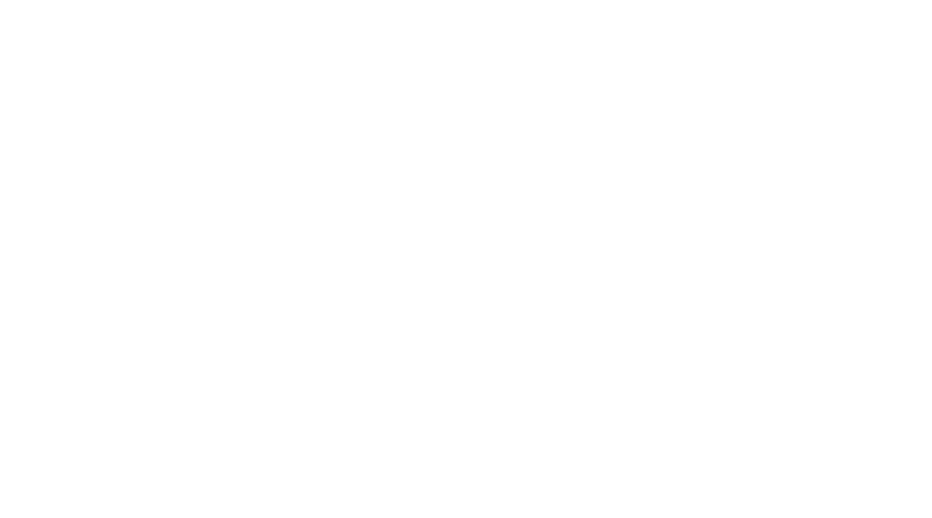
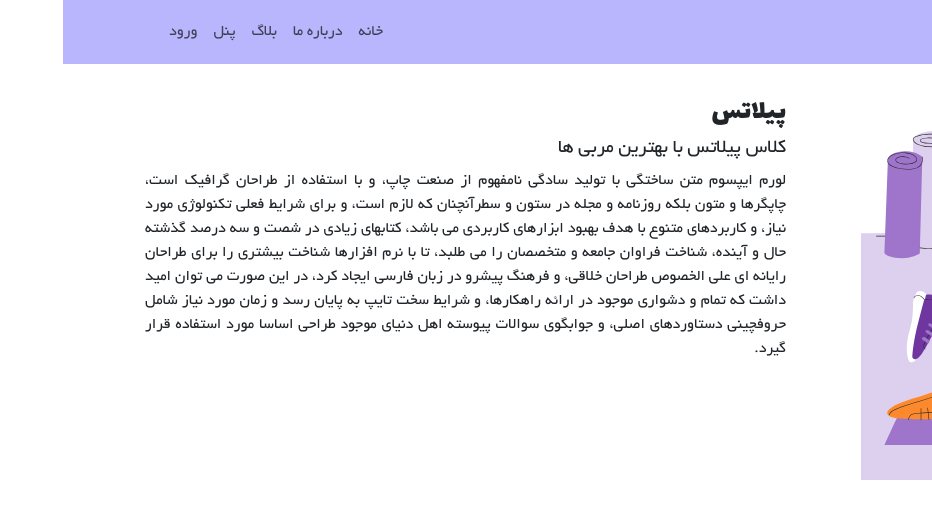
Before and after one commit to sarahdti/SPA_react, a React (Vite) app: page /course/1 in a window 1280 px wide. Before the commit this address had no page. Shown: the top 518 px of the page, without its empty margins (348-1280 px from the left). Built offline with nearby package versions, Linux system fonts and the light colour scheme.

Commit message:
add useParam

```diff
--- a/src/App.jsx
+++ b/src/App.jsx
@@ -17,7 +17,7 @@ function App() {
         <Route path="/" element={<Home/>}/>
         <Route path="/about" element={<About/>}/>
         <Route path="/blog" element={<Blog/>}/>
-        <Route path="/course" element={<Course/>}/>
+        <Route path="/course/:courseId" element={<Course/>}/>
         <Route path="/login" element={<Login/>}/>
         <Route path="/panel" element={<Panel/>}/>
       </Routes>
--- a/src/assets/components/course/CourseItem.css
+++ b/src/assets/components/course/CourseItem.css
@@ -0,0 +1,7 @@
+.buy-btn{
+    color:#fff;
+    text-decoration: none;
+}
+.buy-btn:hover{
+    color:#000
+}
--- a/src/assets/components/course/CourseItem.jsx
+++ b/src/assets/components/course/CourseItem.jsx
@@ -1,7 +1,9 @@
 import Button from 'react-bootstrap/Button';
 import Card from 'react-bootstrap/Card';
+import { Link } from 'react-router-dom';
+import './CourseItem.css'
 
-function CourseItem ({title, text, img}){
+function CourseItem ({id,title, text, img}){
 return(
     <Card style={{ width: '18rem' }}>
       <Card.Img variant="top" src={img}/>
@@ -10,7 +12,9 @@ return(
         <Card.Text>
         {text}
         </Card.Text>
-        <Button variant="primary">خرید</Button>
+        <Button variant="primary">
+          <Link to={`/course/${id}`} className='buy-btn'>خرید دوره</Link>
+        </Button>
       </Card.Body>
     </Card>
 )
--- a/src/assets/pages/course/Course.jsx
+++ b/src/assets/pages/course/Course.jsx
@@ -1,10 +1,27 @@
+import { useParams } from "react-router-dom";
 import MyNavbar from "../../components/navbar/Navbar";
+import { courseData } from "../../../data";
+import { Col, Container, Row } from "react-bootstrap";
 
 function Course(){
+    let courseId = useParams().courseId;
+    let courseInfo = courseData.find(course =>course.id ==courseId)
+    console.log(courseInfo)
     return(
         <>
         <MyNavbar/>
-        <h1>course Page</h1>
+        <Container>
+            <Row className="align-item-center">
+                <Col md={5}>
+                <img style={{height:'400px'}} src={courseInfo.img} />
+                </Col>
+                <Col className="my-3" md={7}>
+                <h3 style={{fontFamily:'Lalezar'}}>{courseInfo.title}</h3>
+                <h5>{courseInfo.text}</h5>
+                <p style={{textAlign:'justify'}}>لورم ایپسوم متن ساختگی با تولید سادگی نامفهوم از صنعت چاپ، و با استفاده از طراحان گرافیک است، چاپگرها و متون بلکه روزنامه و مجله در ستون و سطرآنچنان که لازم است، و برای شرایط فعلی تکنولوژی مورد نیاز، و کاربردهای متنوع با هدف بهبود ابزارهای کاربردی می باشد، کتابهای زیادی در شصت و سه درصد گذشته حال و آینده، شناخت فراوان جامعه و متخصصان را می طلبد، تا با نرم افزارها شناخت بیشتری را برای طراحان رایانه ای علی الخصوص طراحان خلاقی، و فرهنگ پیشرو در زبان فارسی ایجاد کرد، در این صورت می توان امید داشت که تمام و دشواری موجود در ارائه راهکارها، و شرایط سخت تایپ به پایان رسد و زمان مورد نیاز شامل حروفچینی دستاوردهای اصلی، و جوابگوی سوالات پیوسته اهل دنیای موجود طراحی اساسا مورد استفاده قرار گیرد.</p>
+                </Col>
+            </Row>
+        </Container>
         </>
     )
 }
--- a/src/assets/pages/home/Home.jsx
+++ b/src/assets/pages/home/Home.jsx
@@ -1,39 +1,15 @@
 import MyNavbar from "../../components/navbar/Navbar";
 import { Container ,Row , Col} from "react-bootstrap";
 import Mainpic from "../../img/mainPic.svg";
-import Yoga from "../../img/yoga.svg";
-import Pilates from "../../img/pilates.svg";
-import Workout from "../../img/workout.svg";
-import zumba from '../../img/zumba.svg'
+
+import { courseData } from "../../../data";
 
 
 import CourseItem from "../../components/course/CourseItem";
 import { useState } from "react";
 import Footer from "../../components/footer/Footer";
 function Home(){
-    const [courses , setCourses]= useState([
-        {id : 1,
-            title:'پیلاتس',
-            text: 'کلاس پیلاتس با بهترین مربی ها ',
-            img:Pilates
-        },
-        {id : 2,
-            title:'یوگا',
-            text: 'کلاس یوگا با بهترین مربی ها ',
-            img:Yoga
-        },
-        {id : 3,
-            title:'زومبا',
-            text: 'کلاس زومبا با بهترین مربی ها ',
-            img: zumba
-
-        },
-        {id : 4,
-            title:'بدنسازی',
-            text: 'کلاس بدنسازی با بهترین مربی ها ',
-            img:Workout
-        }
-    ])
+    const [courses , setCourses]= useState(courseData)
     return(
         <>
         <MyNavbar/>
--- /dev/null
+++ b/src/data.js
@@ -0,0 +1,29 @@
+ import Yoga from "./assets/img/yoga.svg";
+ import Pilates from "./assets/img/pilates.svg";
+ import Workout from "./assets/img/workout.svg";
+ import zumba from './assets/img/zumba.svg';
+
+
+ export let courseData =[
+    {id : 1,
+        title:'پیلاتس',
+        text: 'کلاس پیلاتس با بهترین مربی ها ',
+        img:Pilates
+    },
+    {id : 2,
+        title:'یوگا',
+        text: 'کلاس یوگا با بهترین مربی ها ',
+        img:Yoga
+    },
+    {id : 3,
+        title:'زومبا',
+        text: 'کلاس زومبا با بهترین مربی ها ',
+        img: zumba
+
+    },
+    {id : 4,
+        title:'بدنسازی',
+        text: 'کلاس بدنسازی با بهترین مربی ها ',
+        img:Workout
+    }
+]
```
